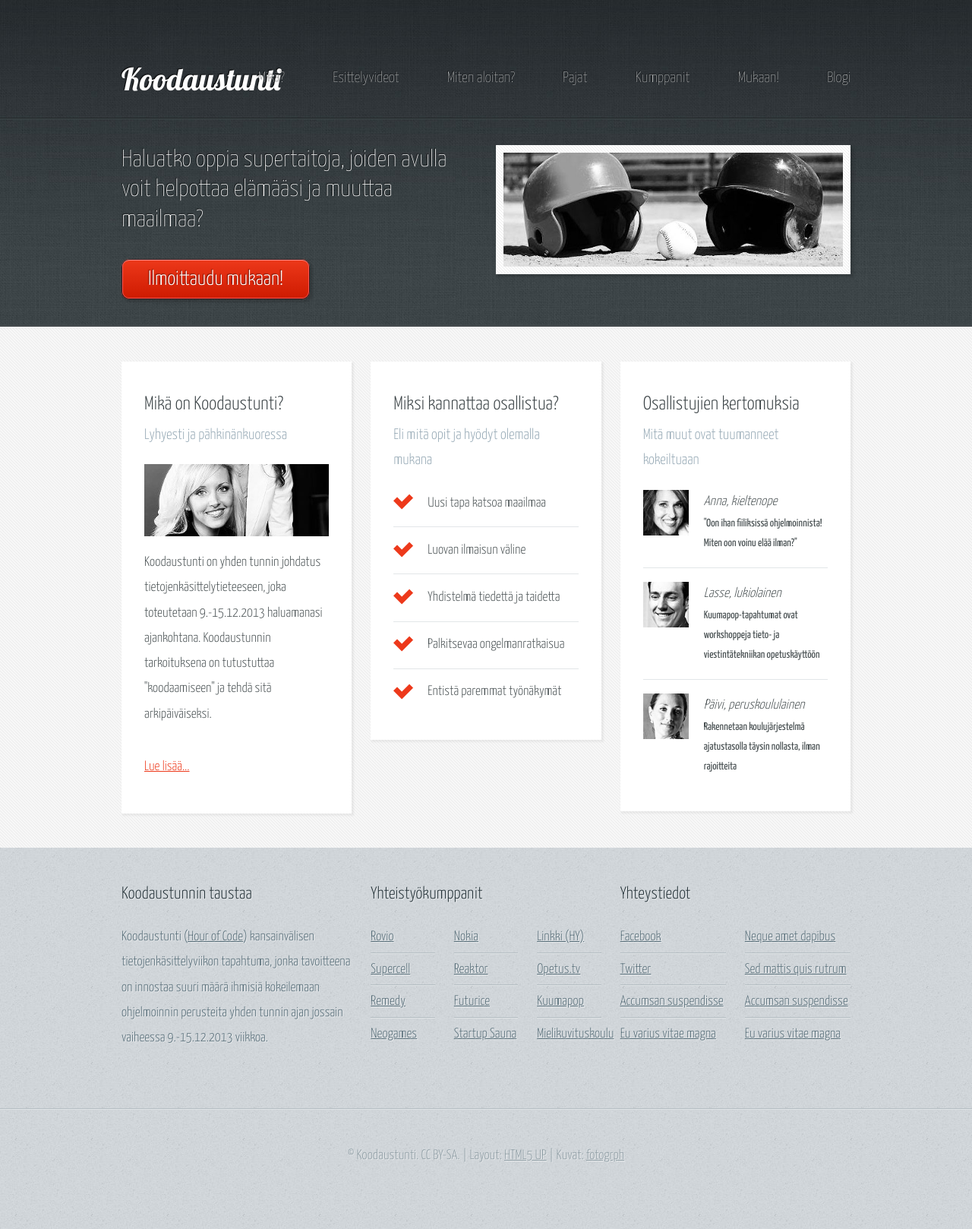
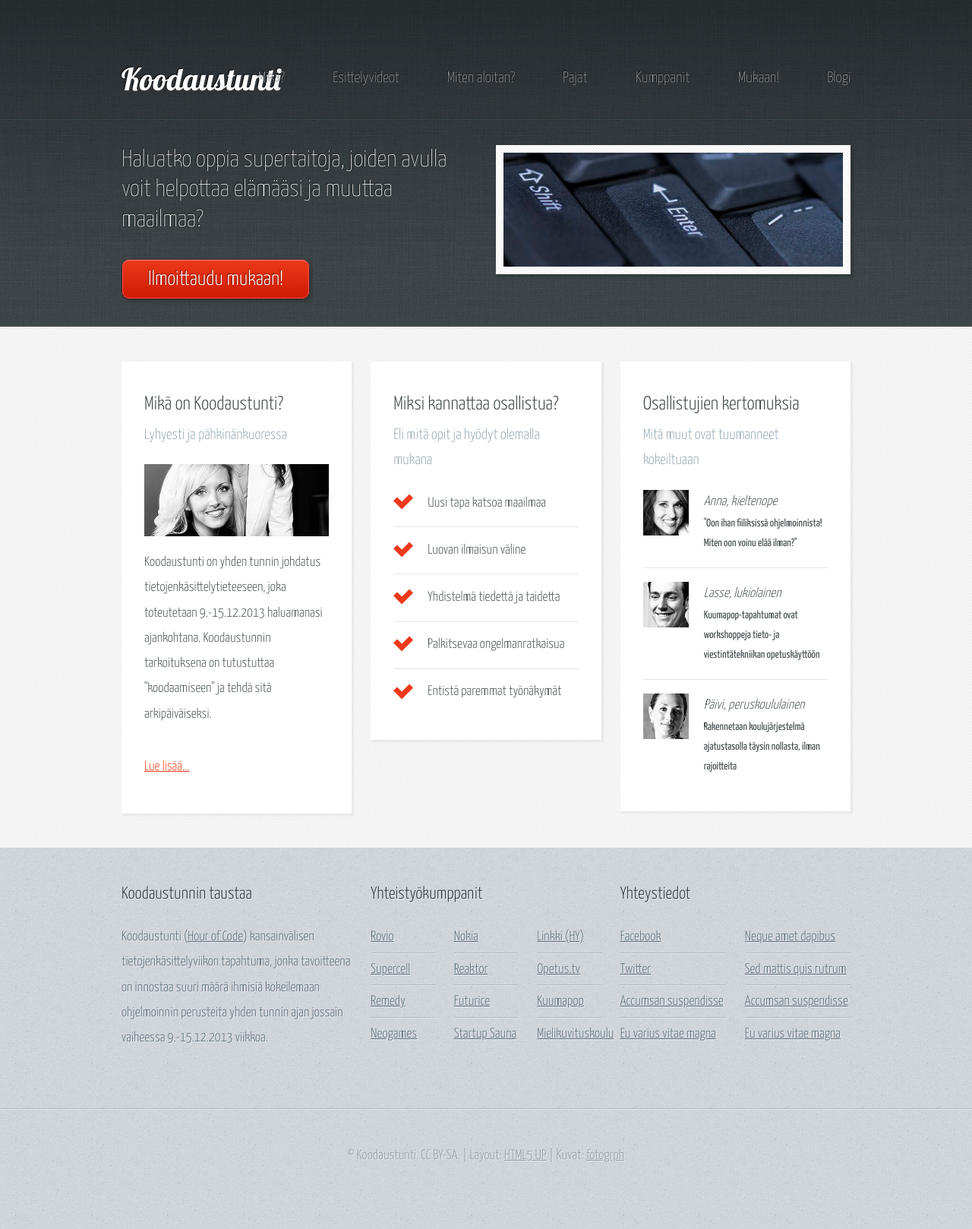
Before and after one commit to jannecederberg/koodaustunti.fi, a Jekyll site: the page built from index.html, in a window 1280 px wide. Shown: the whole page at 76% size. Built offline with Jekyll 4.4.1, drawn with Linux system fonts in a browser that asks for light colours; Markdown is read by kramdown in place of the engine named in the settings.

Commit message:
Banner-kuvan vaihto

```diff
--- a/_layouts/etusivu.html
+++ b/_layouts/etusivu.html
@@ -28,7 +28,7 @@
               <div class="6u">
 
                 <!-- Banner Image -->
-                  <a href="#" class="bordered-feature-image"><img src="images/banner.jpg" alt="" /></a>
+                  <a href="#" class="bordered-feature-image"><img src="images/banner-keyboard.jpg" alt="" /></a>
 
               </div>
             </div>
```
Also changed, not shown: images/banner-keyboard.jpg (added).
